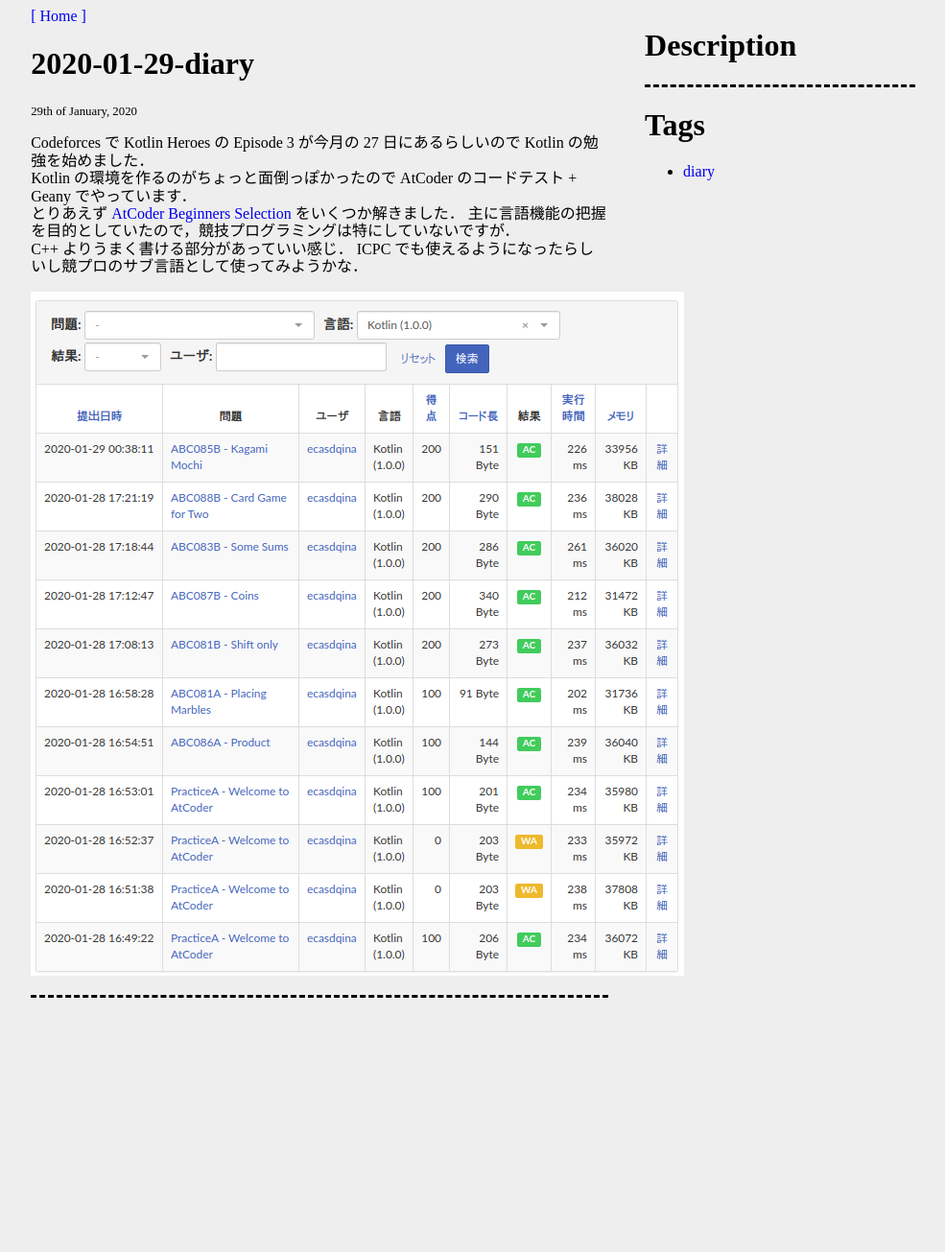
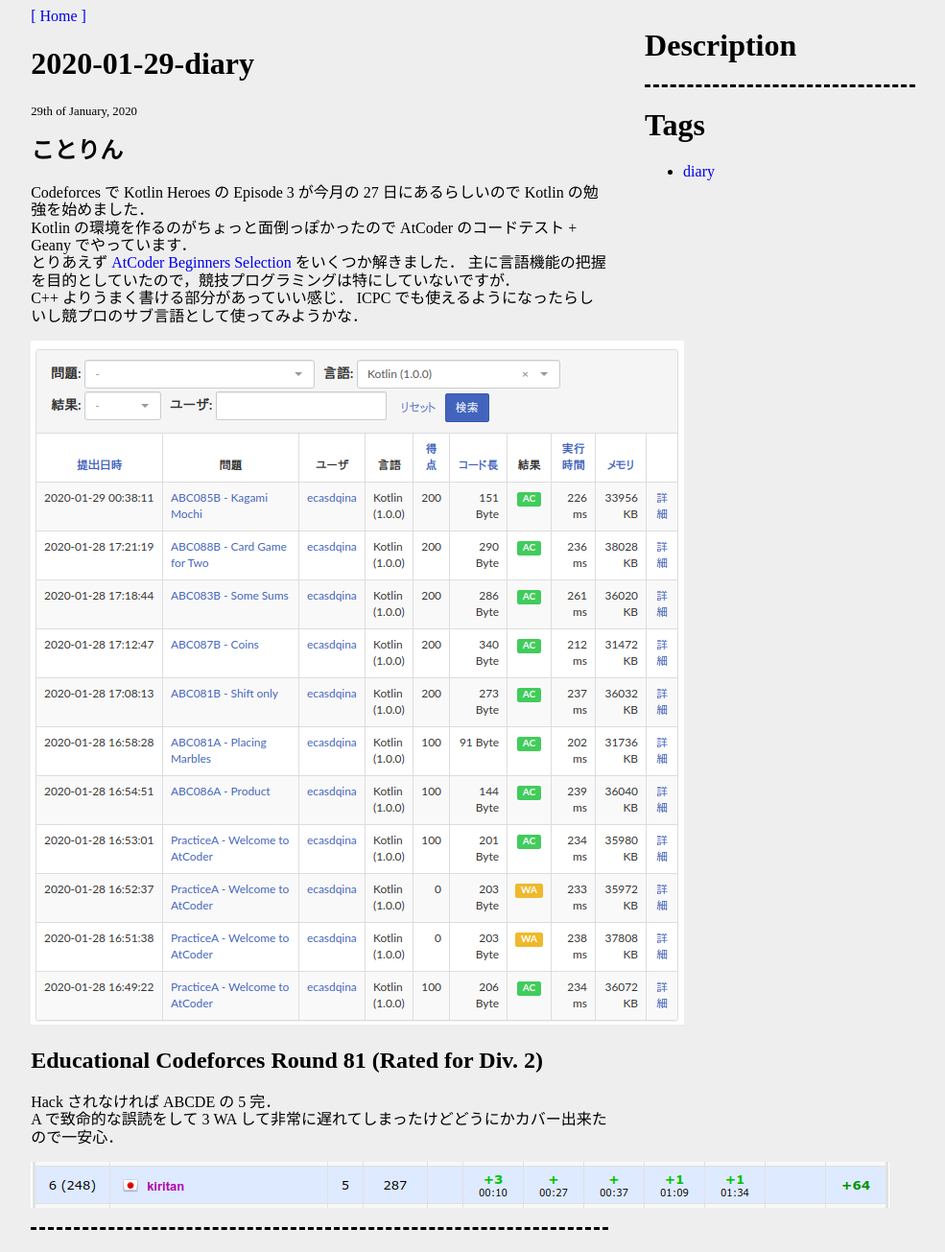
Before and after one commit to ecasdqina/blog, a Jekyll site: the page built from _posts/2020-01-29-diary.md, in a window 1280 px wide. Shown: the whole page at 96% size, without its empty margins (147-1132 px from the left). Built offline with Jekyll 4.4.1, drawn with Linux system fonts in a browser that asks for light colours; nearby versions of some CDN libraries; before the commit the page ends 1063 px from its top, so only the background shows below that.

Commit message:
Write 2020-01-29-diary.md

```diff
--- a/_posts/2020-01-29-diary.md
+++ b/_posts/2020-01-29-diary.md
@@ -5,6 +5,7 @@ tags:
 layout: post
 ---
 
+## ことりん
 Codeforces で Kotlin Heroes の Episode 3 が今月の 27 日にあるらしいので Kotlin の勉強を始めました．
 <!-- more -->
 Kotlin の環境を作るのがちょっと面倒っぽかったので AtCoder のコードテスト + Geany でやっています．
@@ -14,3 +15,9 @@ C++ よりうまく書ける部分があっていい感じ．
 ICPC でも使えるようになったらしいし競プロのサブ言語として使ってみようかな．
 
 <img src="{{ site.baseurl}}/resources/2020-01-29-diary.png">
+
+## Educational Codeforces Round 81 (Rated for Div. 2)
+Hack されなければ ABCDE の 5 完．
+A で致命的な誤読をして 3 WA して非常に遅れてしまったけどどうにかカバー出来たので一安心．
+
+<img src="{{ site.baseurl}}/resources/2020-01-29-diary-edufo.png">
```
Also changed, not shown: resources/2020-01-29-diary-edufo.png (added).
